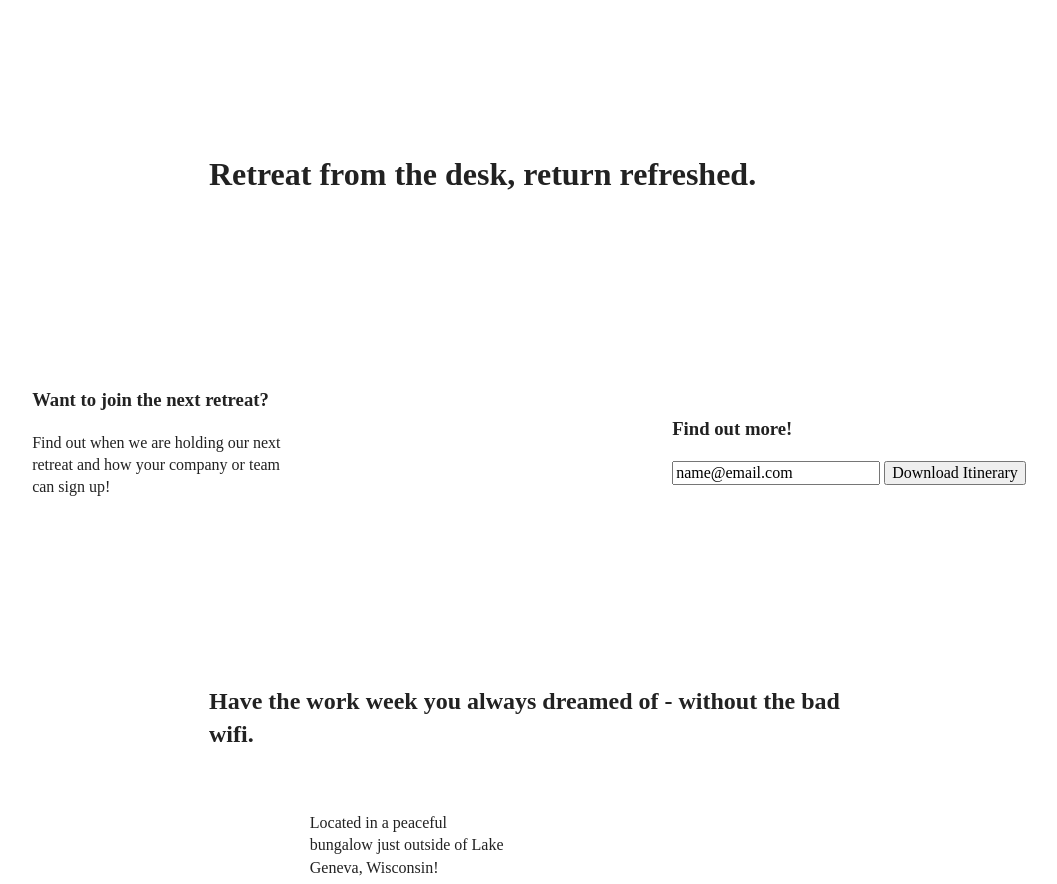
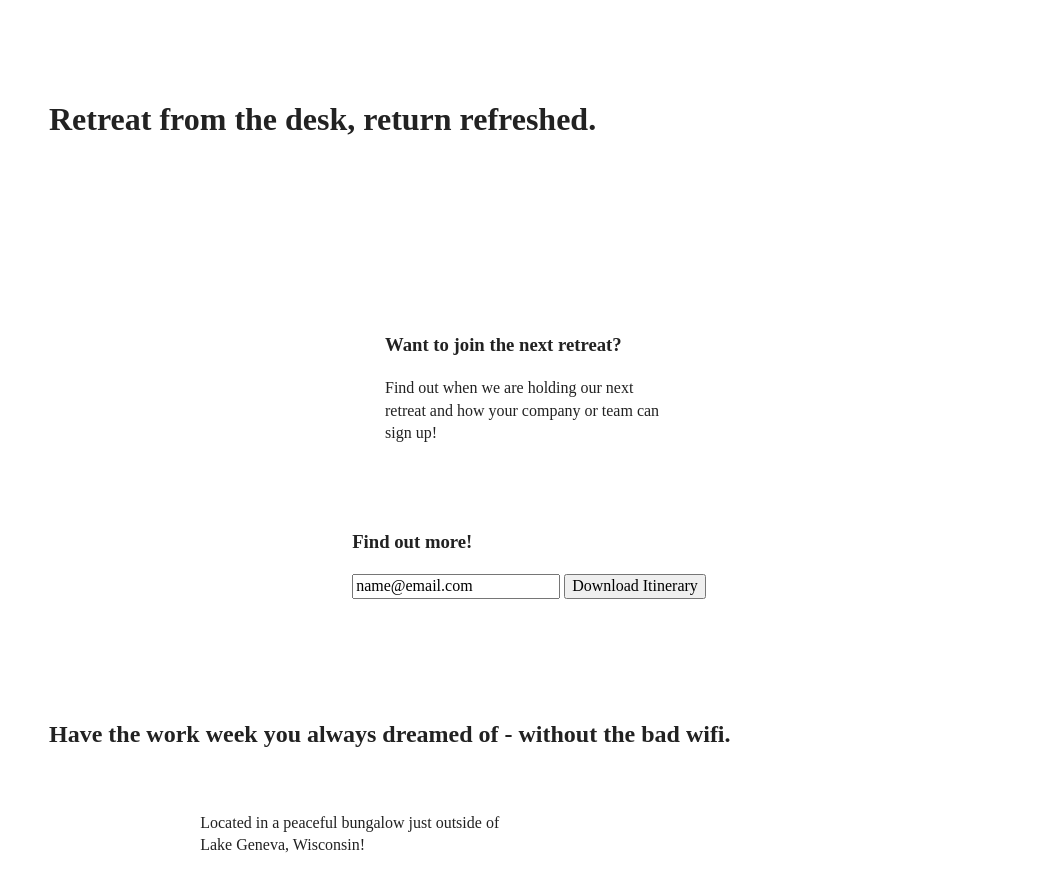
Before and after one commit to ariellazuri/coding-responsive-unplugged, a plain HTML site: page index.html in a window 1280 px wide. Shown: the part 230-1114 px from the top of the page, without its empty margins (111-1168 px from the left). Drawn offline with Linux system fonts and the light colour scheme; a script that the page names is missing; files whose address does not match are found by name.

Commit message:
Added desktop CSS

```diff
--- a/css/style.css
+++ b/css/style.css
@@ -485,6 +485,55 @@ footer .copyright {
 
 @media screen and (min-width: 1200px) {
   /* Desktop styles here */
+.content-wrapper {
+  max-width: 960px;
+}
+
+/*Hero*/
+.hero-area h1 {
+  width: 60%;
+}
+
+/*Aside*/
+aside .content-wrapper {
+  justify-content: space-around;
+}
+
+aside .content-wrapper .form-description,
+aside .content-wrapper .form {
+  width: 30%;
+}
+
+/*Features*/
+.features h2 {
+  width: 90%;
+}
+
+.features article {
+  flex-basis: 33%;
+}
+
+/*Reviews*/
+.reviews article div {
+  width: 42%
+}
+
+/* ==========================================================================
+   About Page
+   ========================================================================== */
+.mission h2,
+.contact-section .content-wrapper h2 {
+  width: 95%;
+}
+
+/* ==========================================================================
+   FAQ Page
+   ========================================================================== */
+.faq h2 {
+  width: 100%;
+}
+
+
 }
 
 @media print,
```
Also changed, not shown: 1 other file.
